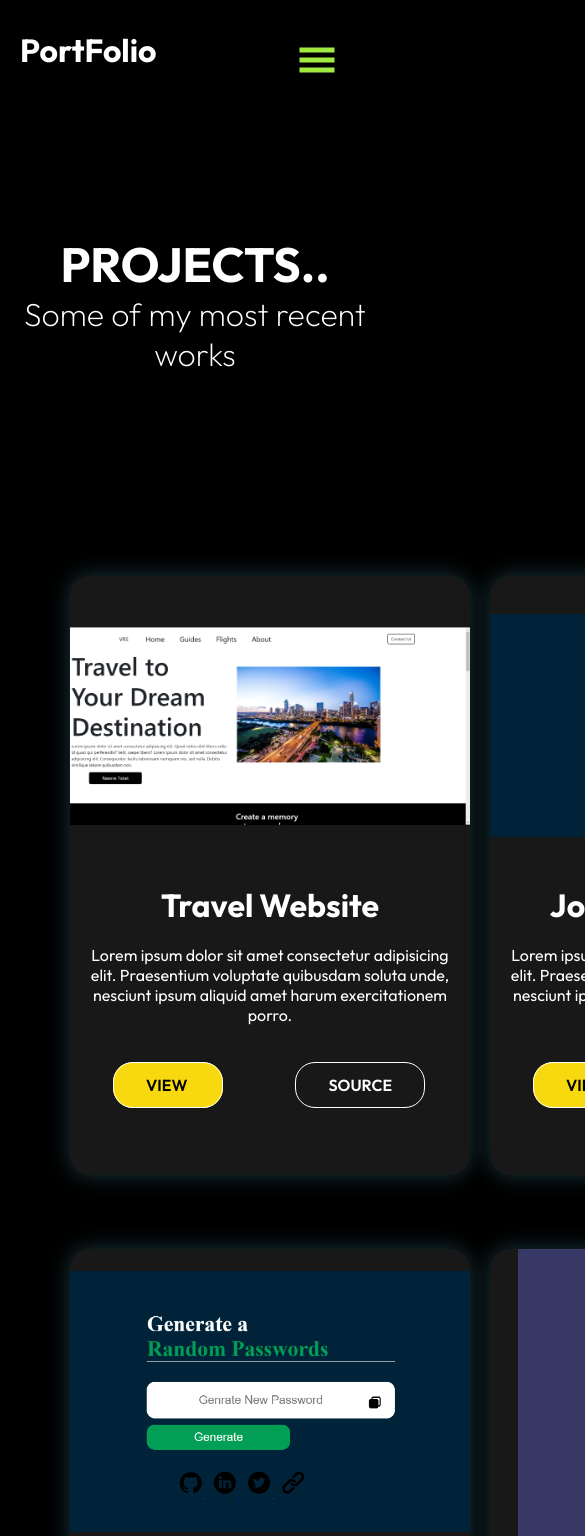
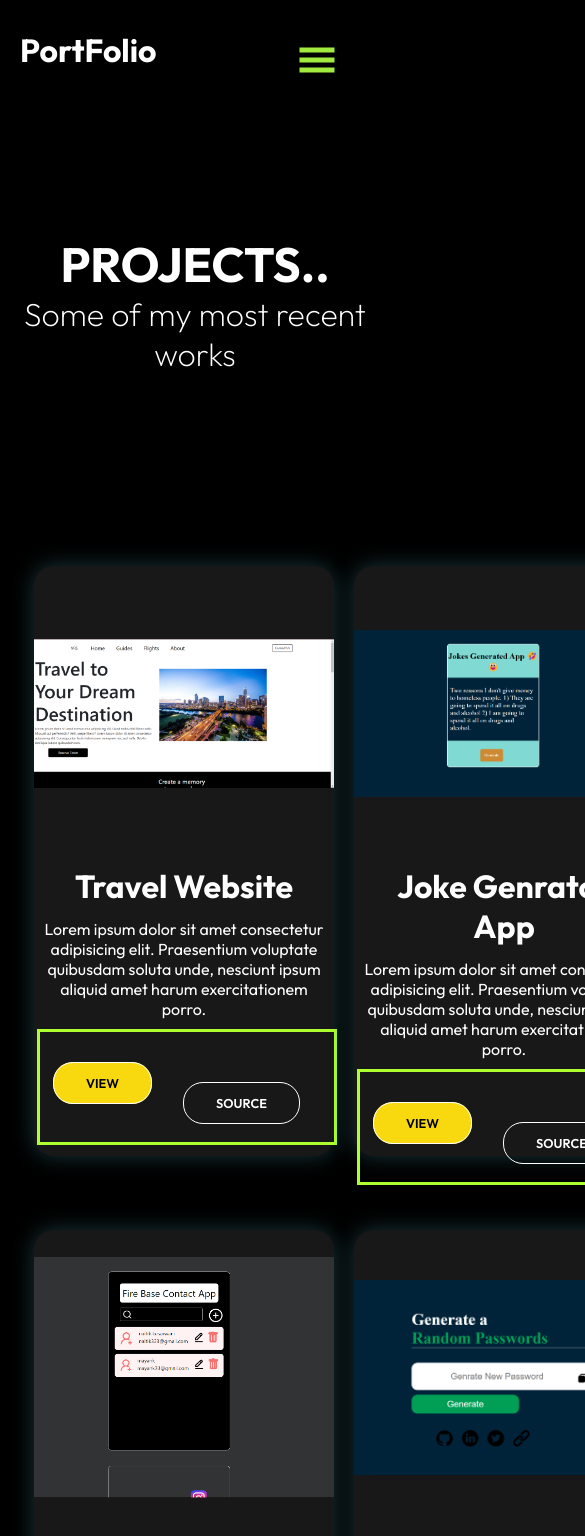
Before and after one commit to RachitSahu26/Portfolio, a React (Vite) app in the folder portfolio/: page /Projects in a window 390 px wide. Shown: the top 1536 px of the page, 585 px wide, since content can reach past the window. Built offline with nearby package versions, Linux system fonts and the light colour scheme.

Commit message:
Little Responsive Completed

```diff
--- a/portfolio/src/Components/CardAreaStyle.css
+++ b/portfolio/src/Components/CardAreaStyle.css
@@ -13,3 +13,54 @@
     font-size: 3rem;
     padding: 0px 0px 30px 0px ;
 }
+/* ................media queries............... */
+@media screen and (max-width:1040px){
+    .Project-card-area{
+        /* background-color: red; */
+        min-height: 100vh;
+        height: auto;
+         /* border: 2px solid aqua; */
+         padding: 50px 15px;
+         margin-left: 20px;
+         display: grid;
+         grid-template-columns: repeat(2,1fr);
+
+    }
+}
+
+@media screen and (max-width:904px){
+    .Project-card-area{
+
+        padding: 40px 10px;
+        margin-left: 20px;
+
+
+   }
+
+
+
+
+}
+
+
+@media screen and (max-width:840px){
+
+    .Project-card-area{
+
+
+        margin-left: 18px;
+
+
+   }
+
+}
+@media screen and (max-width:788px){
+
+    .Project-card-area{
+
+
+        margin-left: 14px;
+
+
+   }
+}
--- a/portfolio/src/Components/CardStyles.css
+++ b/portfolio/src/Components/CardStyles.css
@@ -1,22 +1,23 @@
-
-.card{
+.card {
     background-color: rgb(24, 24, 24);
     /* border: 2px solid red; */
     width: 400px;
     min-height: 570px;
     max-height: auto;
     border-radius: 20px;
-box-shadow: 0px 0px 22px 0px  rgb(25, 54, 60);
+    box-shadow: 0px 0px 22px 0px rgb(25, 54, 60);
     margin: 10px;
-margin-bottom:4rem ;
+    margin-bottom: 4rem;
     transition: 0.3s;
 }
-.card:hover{
-box-shadow: 0px 0px 22px 0px  rgb(6, 134, 159);
+
+.card:hover {
+    box-shadow: 0px 0px 22px 0px rgb(6, 134, 159);
     scale: 0.9;
 
 }
-.pro-img{
+
+.pro-img {
     width: 100%;
     border-radius: 20px;
     height: 50%;
@@ -25,7 +26,8 @@ height: 50%;
     ;
 
 }
-.pro-img img{
+
+.pro-img img {
     width: 100%;
     /* border-radius: 90px; */
     height: 100%;
@@ -34,48 +36,53 @@ height: 50%;
     background-position: center;
     transition: 0.3s;
 }
-.pro-img img:hover{
+
+.pro-img img:hover {
     /* width: 90%; */
     text-align: center;
     /* margin-left: 20px; */
     scale: 0.8;
-box-shadow: 0px 0px 22px 0px  rgb(159, 151, 6);
+    box-shadow: 0px 0px 22px 0px rgb(159, 151, 6);
     border-radius: 20px;
 
 }
-.project-about{
+
+.project-about {
     /* border: 2px solid rgb(208, 41, 208); */
     min-height: 48%;
     height: auto;
 
 }
-.head{
+
+.head {
     /* border: 2px solid rgb(77, 208, 41); */
-min-height:  3rem;
+    min-height: 3rem;
     text-align: center;
     height: auto;
     padding: 10px 10px;
 }
-.para{
+
+.para {
     /* border: 2px solid rgb(208, 161, 41); */
-    min-height:  4rem;
+    min-height: 4rem;
     height: auto;
     text-align: center;
 
     padding: 10px 10px;
 }
+
 /* ..............project view and source button ................... */
-.btn-box2{
+.btn-box2 {
     /* border: 2px solid red; */
     margin-left: 10px;
-     min-height:  7rem;
+    min-height: 7rem;
     height: auto;
     padding: 30px;
     padding-left: 33px;
     padding-top: 40px;
 }
 
-.btn-view{
+.btn-view {
     padding: 12px 32px;
     font-size: 1rem;
     text-decoration: uppercase;
@@ -87,15 +94,232 @@ padding-top: 40px;
     border-radius: 20px;
     margin-bottom: 20px;
 }
-.btn-source  {
+
+.btn-source {
     background: transparent;
     color: #fff;
     margin-left: 72px;
 }
+
 .btn-view:hover {
     background: rgba(255, 255, 255, 0.2);
     color: white;
     transition: 0.3s;
-    box-shadow: 0px 0px 22px 0px  rgb(6, 134, 159);
+    box-shadow: 0px 0px 22px 0px rgb(6, 134, 159);
     color: red;
 }
+
+
+
+/* ........................media Queries............ */
+
+@media screen and (max-width:954px) {
+
+
+    .card {
+
+        width: 380px;
+
+
+    }
+
+
+
+    .btn-box2 {
+            margin-left: 10px;
+        width: 370px;
+        min-height: 6rem;
+    }
+
+
+
+    .btn-view {
+        font-size: 0.9rem;
+    }
+
+    .btn-source {
+
+        margin-left: 42px;
+    }
+
+
+
+    .head {
+
+        min-height: 2rem;
+
+    }
+
+    .para {
+
+        min-height: 3rem;
+
+    }
+}
+
+
+
+
+
+
+
+
+
+/* ...............media--------(904 )--------queries........ */
+
+
+@media screen and (max-width:904px) {
+
+
+    .card {
+
+        width: 350px;
+
+
+    }
+
+
+
+    .btn-box2 {
+            margin-left: 10px;
+        width: 360px;
+        min-height: 6rem;
+    }
+
+
+
+    .btn-view {
+        font-size: 0.8rem;
+    }
+
+    .btn-source {
+
+        margin-left: 40px;
+    }
+
+
+
+    .head {
+
+        min-height: 1.8rem;
+
+    }
+
+    .para {
+
+        min-height: 2.8rem;
+
+    }
+}
+/* ...............media--------(840 )--------queries........ */
+
+
+
+@media screen and (max-width:840px){
+
+
+
+    .card {
+
+        width: 330px;
+
+
+    }
+
+
+
+    .btn-box2 {
+            margin-left: 10px;
+        width: 340px;
+        min-height: 6rem;
+    }
+
+
+
+    .btn-view {
+        font-size: 0.8rem;
+    }
+
+    .btn-source {
+
+        margin-left: 40px;
+    }
+
+
+
+    .head {
+
+        min-height: 1.7rem;
+
+    }
+
+    .para {
+
+        min-height: 2.7rem;
+
+    }
+}
+
+
+/* ...............media--------(788 )--------queries........ */
+
+
+@media screen and (max-width:788px){
+    .card {
+
+
+        width: 300px;
+        min-height: 590px;
+
+
+    }
+    .project-about {
+
+        margin-top: 2px;
+        height: auto;
+
+    }
+
+    .head {
+    padding: 3px 10px;
+
+        min-height: 1.2rem;
+
+    }
+
+    .para {
+
+        min-height: 2rem;
+
+    }
+
+
+
+
+    .btn-box2 {
+        border:  3px solid greenyellow;
+        margin-left: 3px;
+    width: 300px;
+    padding-left: 13px;
+
+    min-height: 2rem;
+height: auto;
+}
+
+
+
+.btn-view {
+
+    font-size: 0.8rem;
+}
+
+.btn-source {
+    margin-left: 130px;
+}
+
+
+
+
+
+
+}
```
Lines whose indentation alone changed are shown as unchanged.
